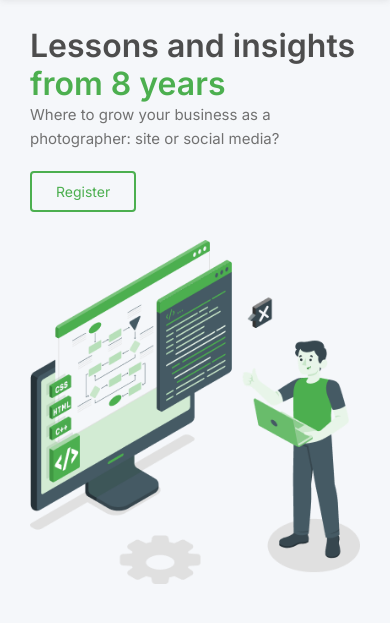
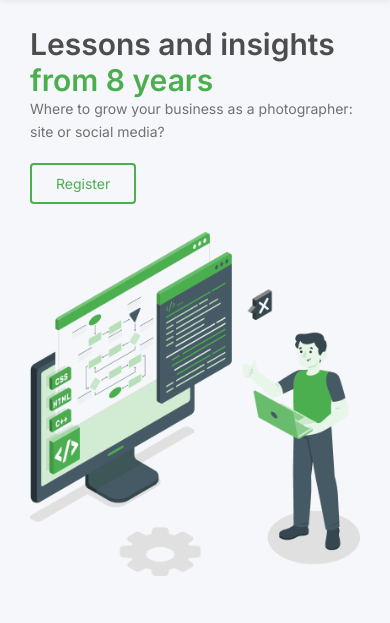
Before and after one commit to AnganBhatt/figma_02, a plain HTML site: page index.html in a window 390 px wide. Shown: the part 59-682 px from the top of the page. Drawn offline with Linux system fonts and the light colour scheme.

Commit message:
Update responsive.css

```diff
--- a/assetes/style/responsive.css
+++ b/assetes/style/responsive.css
@@ -54,10 +54,10 @@
    }
 
    .about h2 {
-      font-size: 32px;
+      font-size: 30px;
    }
    .about p{
-      font-size: 15px;
+      font-size: 14px;
       line-height: 160%;
    }
    .about .reg{
```
